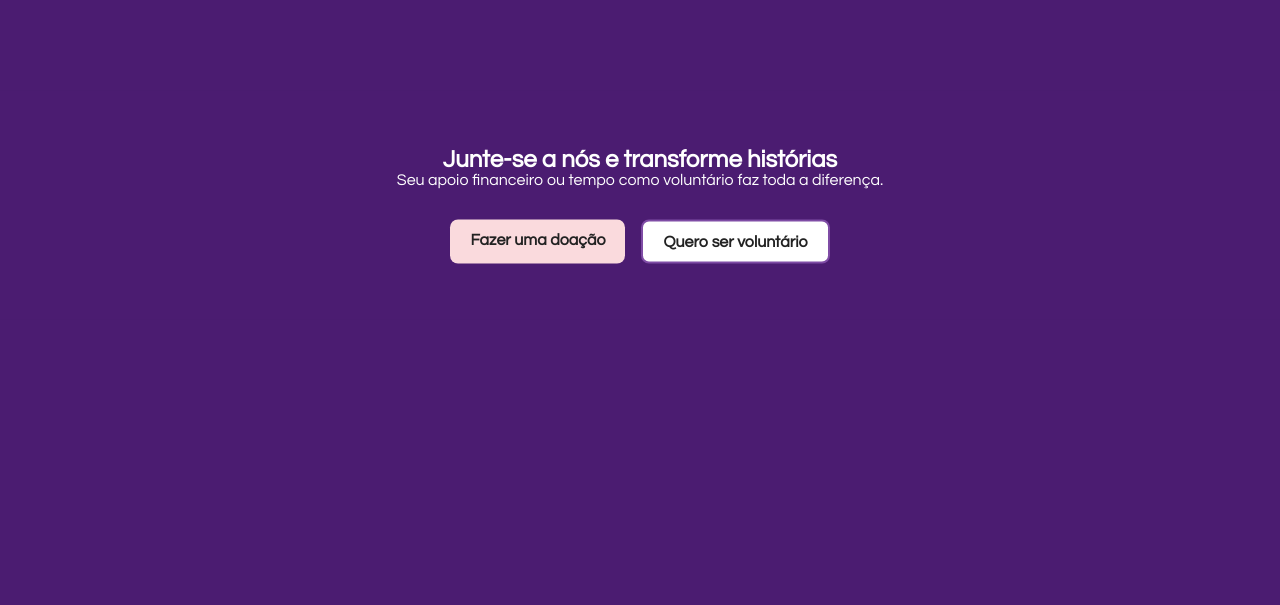
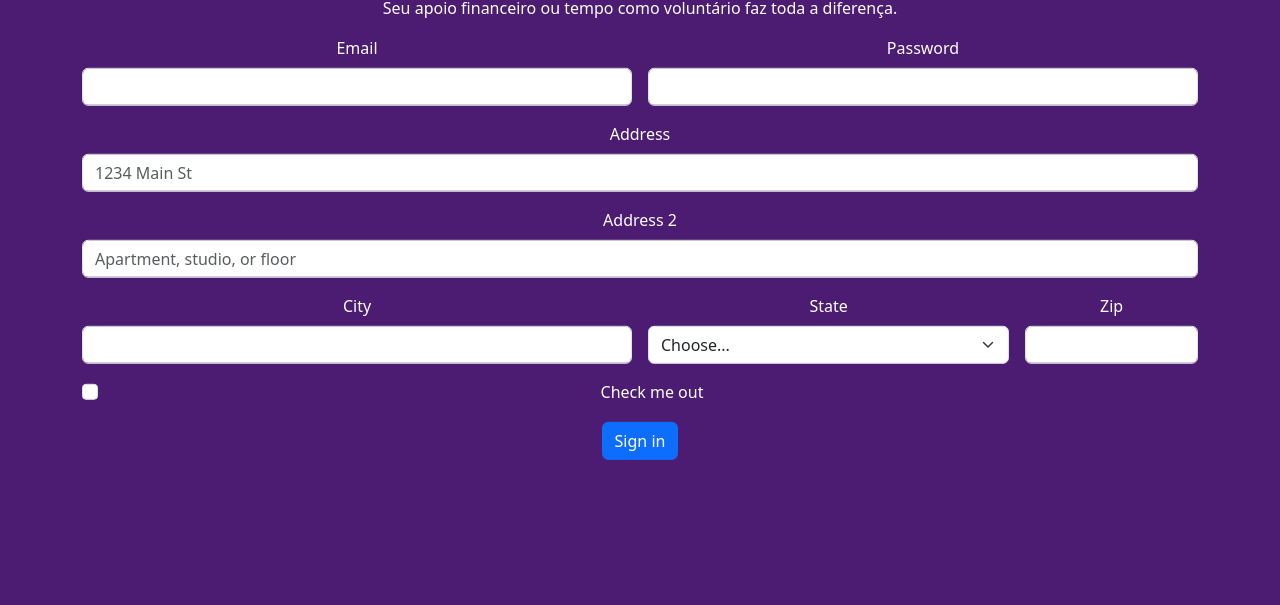
Before and after one commit to kvmkjd/abracomaterno, a plain HTML site: page doar.html in a window 1280 px wide. Shown: the part 195-800 px from the top of the page. Drawn offline with nearby package versions, Linux system fonts and the light colour scheme.

Commit message:
Doar
Atualização da pagina de doação

```diff
--- a/doar.html
+++ b/doar.html
@@ -7,6 +7,9 @@
   <title>title>Abraço Materno – Apoio a Mães Adolescentes</title>
   </title>
   <link rel="stylesheet" href="styles.css">
+  <link href="https://cdn.jsdelivr.net/npm/bootstrap@5.3.6/dist/css/bootstrap.min.css" rel="stylesheet" integrity="sha384-4Q6Gf2aSP4eDXB8Miphtr37CMZZQ5oXLH2yaXMJ2w8e2ZtHTl7GptT4jmndRuHDT" crossorigin="anonymous">
+  <script src="https://cdn.jsdelivr.net/npm/bootstrap@5.3.6/dist/js/bootstrap.bundle.min.js" integrity="sha384-j1CDi7MgGQ12Z7Qab0qlWQ/Qqz24Gc6BM0thvEMVjHnfYGF0rmFCozFSxQBxwHKO" crossorigin="anonymous" defer></script>
+
 </head>
 
 <body class="bodyDoar">
@@ -21,6 +24,7 @@
         <a href="impacto.html">Impacto</a>
         <a href="contato.html">Contato</a>
         <a href="doar.html" class="btn btn--cta">Doe agora</a>
+        <a href="voluntario.html" class="btn btn--cta">Quero ser voluntário</a>
       </nav>
     </div>
   </header>
@@ -28,11 +32,59 @@
     <div class="container cta__inner">
       <h2>Junte-se a nós e transforme histórias</h2>
       <p>Seu apoio financeiro ou tempo como voluntário faz toda a diferença.</p>
-      <div class="cta__buttons">
+
+
+      <form class="row g-3">
+        <div class="col-md-6">
+          <label for="inputEmail4" class="form-label">Email</label>
+          <input type="email" class="form-control" id="inputEmail4">
+        </div>
+        <div class="col-md-6">
+          <label for="inputPassword4" class="form-label">Password</label>
+          <input type="password" class="form-control" id="inputPassword4">
+        </div>
+        <div class="col-12">
+          <label for="inputAddress" class="form-label">Address</label>
+          <input type="text" class="form-control" id="inputAddress" placeholder="1234 Main St">
+        </div>
+        <div class="col-12">
+          <label for="inputAddress2" class="form-label">Address 2</label>
+          <input type="text" class="form-control" id="inputAddress2" placeholder="Apartment, studio, or floor">
+        </div>
+        <div class="col-md-6">
+          <label for="inputCity" class="form-label">City</label>
+          <input type="text" class="form-control" id="inputCity">
+        </div>
+        <div class="col-md-4">
+          <label for="inputState" class="form-label">State</label>
+          <select id="inputState" class="form-select">
+            <option selected>Choose...</option>
+            <option>...</option>
+          </select>
+        </div>
+        <div class="col-md-2">
+          <label for="inputZip" class="form-label">Zip</label>
+          <input type="text" class="form-control" id="inputZip">
+        </div>
+        <div class="col-12">
+          <div class="form-check">
+            <input class="form-check-input" type="checkbox" id="gridCheck">
+            <label class="form-check-label" for="gridCheck">
+              Check me out
+            </label>
+          </div>
+        </div>
+        <div class="col-12">
+          <button type="submit" class="btn btn-primary">Sign in</button>
+        </div>
+      </form>
+
+
+      <!-- <div class="cta__buttons">
         <a href="#" class="btn btn--cta">Fazer uma doação</a>
         <a href="#" class="btn btn--light">Quero ser voluntário</a>
       </div>
-    </div>
+    </div> -->
   </section>
 </body>
 
```
